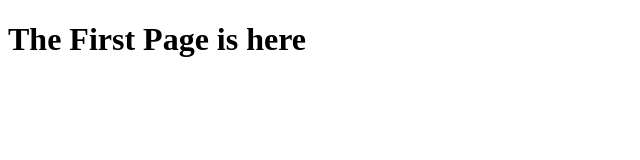
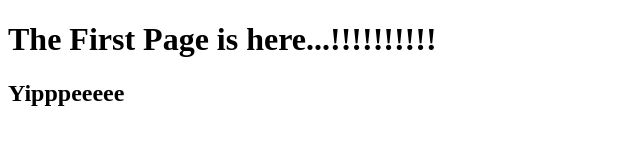
Before and after one commit to doYouBleed/coursera-test, a plain HTML site: page learn_site/index.html in a window 1280 px wide. Shown: the whole page, without its empty margins (0-640 px from the left). Drawn offline with Linux system fonts and the light colour scheme.

Commit message:
small change to our page.

```diff
--- a/learn_site/index.html
+++ b/learn_site/index.html
@@ -4,6 +4,7 @@
 	<title>Learning From Coursera</title>
 </head>
 <body>
-<h1>The First Page is here</h1>
+<h1>The First Page is here...!!!!!!!!!!</h1>
+<h2>Yipppeeeee</h2>
 </body>
 </html>
```
